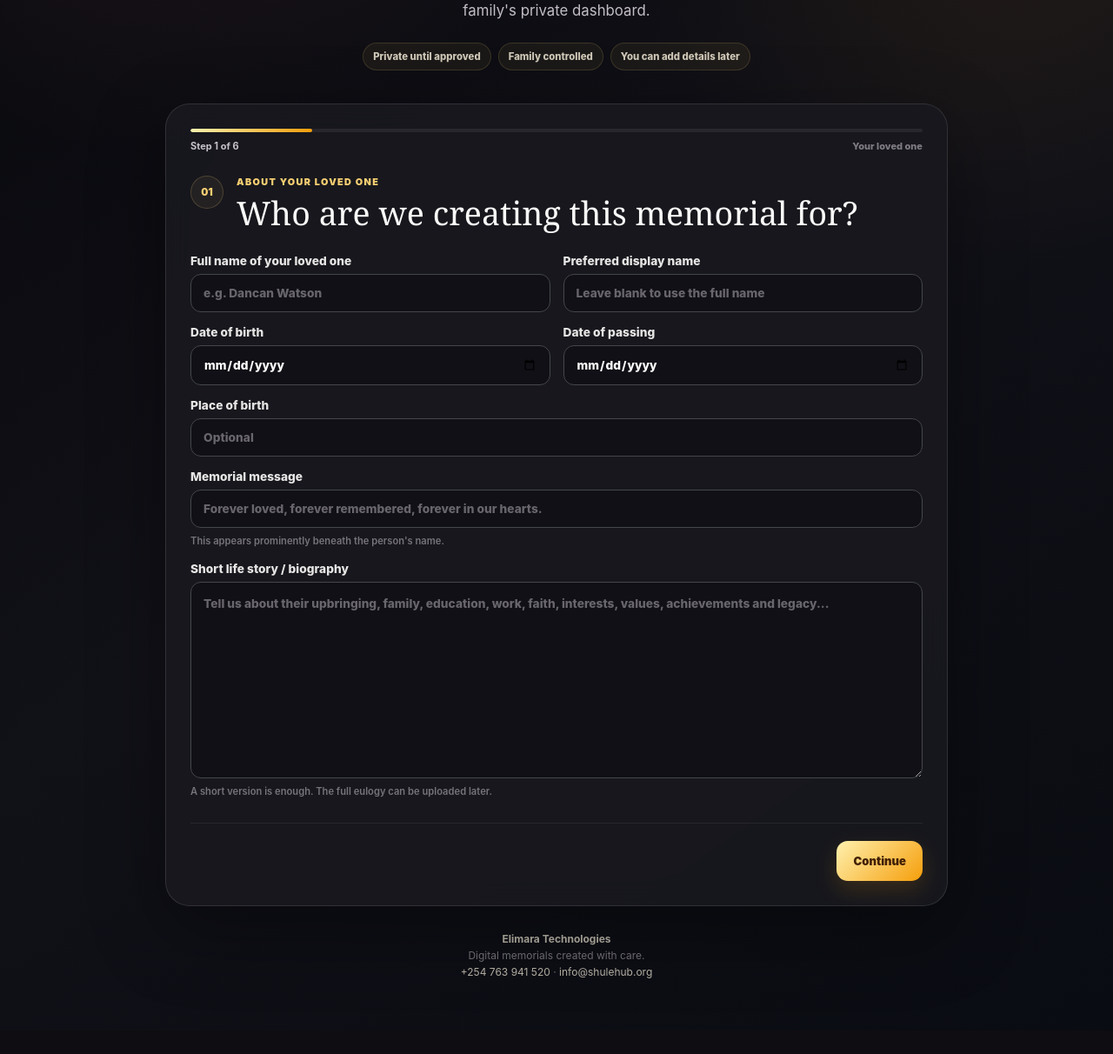
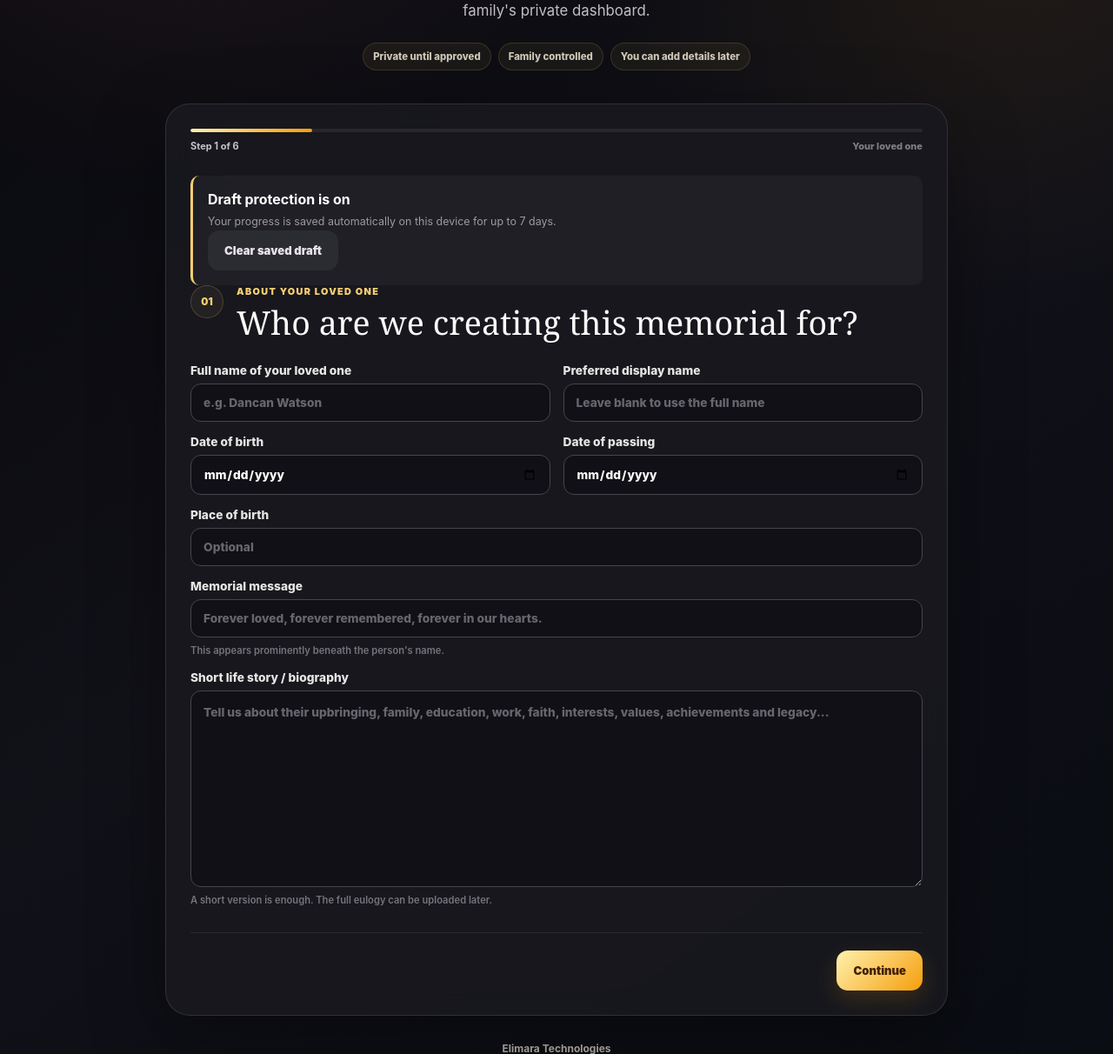
Before and after one commit to BasilOkoth/memorial-platform, a Flask app: page /request in a window 1280 px wide. Shown: the part 406-1618 px from the top of the page at 87% size. Before the commit the page ends 1531 px from the top, so only its background shows below. Run offline with Flask 3, Linux system fonts and the light colour scheme; some libraries are stand-ins or nearby versions.

Commit message:
Update memorial_request.html

```diff
--- a/templates/memorial_request.html
+++ b/templates/memorial_request.html
@@ -124,6 +124,21 @@ Create a Memorial · Elimara Technologies
         </span>
       </div>
 
+    </div>
+
+    <div class="request-review-note" id="request-draft-status" aria-live="polite">
+      <strong id="request-draft-status-title">Draft protection is on</strong>
+      <p id="request-draft-status-copy">
+        Your progress is saved automatically on this device for up to 7 days.
+        If the page closes, return here and continue where you left off.
+      </p>
+      <button
+        class="request-back-button"
+        id="request-clear-draft"
+        type="button"
+      >
+        Clear saved draft
+      </button>
     </div>
 
 
@@ -1010,6 +1025,9 @@ Create a Memorial · Elimara Technologies
 
   form.classList.add("has-js");
 
+  const DRAFT_KEY = "elimara_memorial_request_v1";
+  const DRAFT_MAX_AGE = 7 * 24 * 60 * 60 * 1000;
+
   const steps = Array.from(
     form.querySelectorAll(".request-step")
   );
@@ -1020,10 +1038,141 @@ Create a Memorial · Elimara Technologies
   const stepNumber = document.getElementById("request-step-number");
   const stepTitle = document.getElementById("request-step-title");
   const progressFill = document.getElementById("request-progress-fill");
+  const clearDraftButton = document.getElementById("request-clear-draft");
+  const draftTitle = document.getElementById("request-draft-status-title");
+  const draftCopy = document.getElementById("request-draft-status-copy");
 
   let current = 0;
+  let saveTimer = null;
+  let restored = false;
 
-  function showStep(index) {
+  const excludedNames = new Set([
+    "_csrf_token",
+    "website",
+    "consent"
+  ]);
+
+  function formatTime(timestamp) {
+    try {
+      return new Date(timestamp).toLocaleTimeString([], {
+        hour: "2-digit",
+        minute: "2-digit"
+      });
+    } catch (error) {
+      return "just now";
+    }
+  }
+
+  function setDraftMessage(title, message) {
+    if (draftTitle) draftTitle.textContent = title;
+    if (draftCopy) draftCopy.textContent = message;
+  }
+
+  function collectValues() {
+    const values = {};
+
+    Array.from(form.elements).forEach((field) => {
+      if (!field.name || excludedNames.has(field.name)) return;
+      if (field.disabled) return;
+      if (field.type === "file") return;
+
+      if (field.type === "radio") {
+        if (field.checked) {
+          values[field.name] = field.value;
+        }
+        return;
+      }
+
+      if (field.type === "checkbox") {
+        values[field.name] = Boolean(field.checked);
+        return;
+      }
+
+      values[field.name] = field.value;
+    });
+
+    return values;
+  }
+
+  function saveDraft() {
+    try {
+      const draft = {
+        version: 1,
+        savedAt: Date.now(),
+        currentStep: current,
+        values: collectValues()
+      };
+
+      localStorage.setItem(DRAFT_KEY, JSON.stringify(draft));
+
+      setDraftMessage(
+        "Draft saved ✓",
+        `Saved on this device at ${formatTime(draft.savedAt)}. You can safely return later.`
+      );
+    } catch (error) {
+      setDraftMessage(
+        "Draft protection unavailable",
+        "This browser is not allowing local draft storage. Keep this page open until you submit the request."
+      );
+    }
+  }
+
+  function scheduleSave() {
+    window.clearTimeout(saveTimer);
+    saveTimer = window.setTimeout(saveDraft, 300);
+  }
+
+  function restoreDraft() {
+    try {
+      const raw = localStorage.getItem(DRAFT_KEY);
+      if (!raw) return;
+
+      const draft = JSON.parse(raw);
+
+      if (!draft.savedAt || Date.now() - draft.savedAt > DRAFT_MAX_AGE) {
+        localStorage.removeItem(DRAFT_KEY);
+        return;
+      }
+
+      const values = draft.values || {};
+
+      Object.entries(values).forEach(([name, value]) => {
+        const fields = Array.from(
+          form.querySelectorAll(`[name="${name}"]`)
+        );
+
+        fields.forEach((field) => {
+          if (field.type === "radio") {
+            field.checked = field.value === value;
+          } else if (field.type === "checkbox") {
+            field.checked = Boolean(value);
+          } else {
+            field.value = value ?? "";
+          }
+        });
+      });
+
+      const restoredStep = Number(draft.currentStep);
+      if (Number.isInteger(restoredStep)) {
+        current = Math.max(0, Math.min(restoredStep, steps.length - 1));
+      }
+
+      restored = true;
+
+      setDraftMessage(
+        "Saved draft restored ✓",
+        `We restored your unfinished request from ${formatTime(draft.savedAt)} on this device.`
+      );
+    } catch (error) {
+      try {
+        localStorage.removeItem(DRAFT_KEY);
+      } catch (_) {}
+    }
+  }
+
+  function showStep(index, options = {}) {
+    const shouldSave = options.save !== false;
+
     current = Math.max(0, Math.min(index, steps.length - 1));
 
     steps.forEach((step, position) => {
@@ -1045,6 +1194,11 @@ Create a Memorial · Elimara Technologies
     nextButton.hidden = current === steps.length - 1;
     submitButton.hidden = current !== steps.length - 1;
 
+    if (shouldSave) {
+      saveDraft();
+    }
+
+    if (!options.noScroll) {
       window.scrollTo({
         top: Math.max(
           0,
@@ -1052,6 +1206,7 @@ Create a Memorial · Elimara Technologies
         ),
         behavior: "smooth"
       });
+    }
   }
 
   function validateCurrentStep() {
@@ -1078,7 +1233,61 @@ Create a Memorial · Elimara Technologies
     showStep(current - 1);
   });
 
-  showStep(0);
+  form.addEventListener("input", (event) => {
+    const field = event.target;
+    if (!field.name || excludedNames.has(field.name)) return;
+    scheduleSave();
+  });
+
+  form.addEventListener("change", (event) => {
+    const field = event.target;
+    if (!field.name || excludedNames.has(field.name)) return;
+    scheduleSave();
+  });
+
+  form.addEventListener("submit", () => {
+    window.clearTimeout(saveTimer);
+    saveDraft();
+    submitButton.disabled = true;
+    submitButton.textContent = "Submitting request...";
+  });
+
+  window.addEventListener("beforeunload", () => {
+    window.clearTimeout(saveTimer);
+    saveDraft();
+  });
+
+  if (clearDraftButton) {
+    clearDraftButton.addEventListener("click", () => {
+      const confirmed = window.confirm(
+        "Clear the saved memorial request draft on this device?"
+      );
+
+      if (!confirmed) return;
+
+      try {
+        localStorage.removeItem(DRAFT_KEY);
+      } catch (_) {}
+
+      form.reset();
+      current = 0;
+      setDraftMessage(
+        "Draft cleared",
+        "Start a new request below. New changes will be saved automatically."
+      );
+      showStep(0, { save: false });
+    });
+  }
+
+  restoreDraft();
+  showStep(current, { save: false, noScroll: true });
+
+  if (!restored) {
+    setDraftMessage(
+      "Draft protection is on",
+      "Your progress is saved automatically on this device for up to 7 days."
+    );
+  }
 })();
 </script>
 
```
Lines whose indentation alone changed are shown as unchanged.
